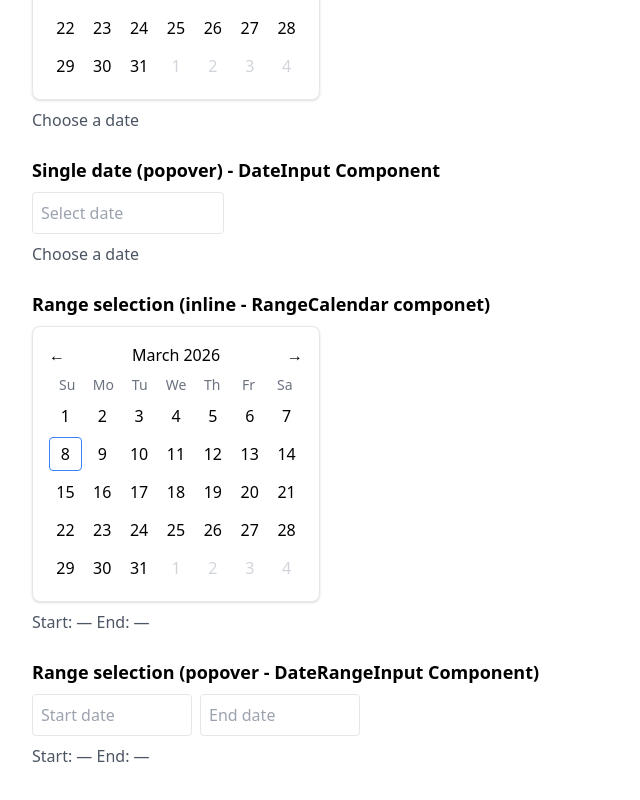
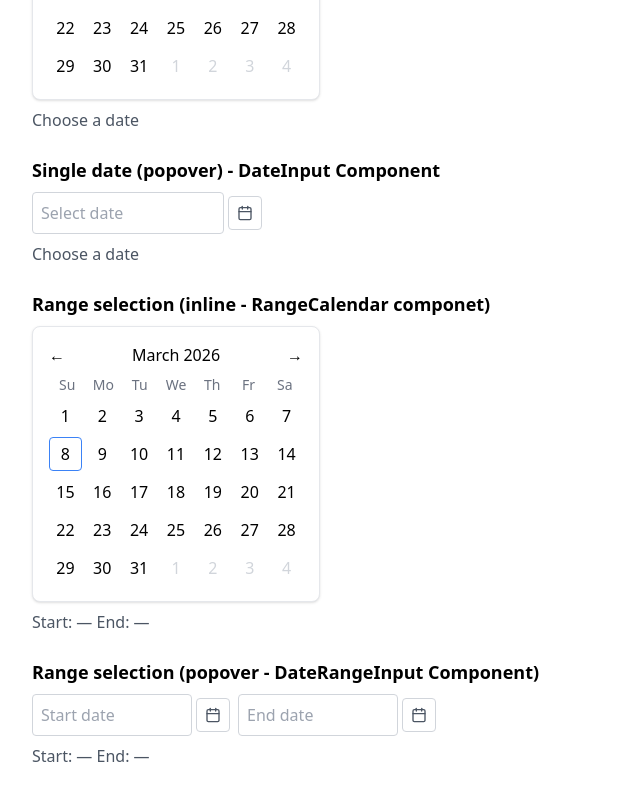
Before and after one commit to mrizzo99/qube3s-react-datepicker-full, a React (Vite) app: page / in a window 1280 px wide. Shown: the part 296-1096 px from the top of the page, without its empty margins (0-640 px from the left). Built offline with nearby package versions, Linux system fonts and the light colour scheme.

Commit message:
Added default icons for calendar inputs as well as details on how to use.

```diff
--- a/packages/core/src/components/DateInput/DateInput.tsx
+++ b/packages/core/src/components/DateInput/DateInput.tsx
@@ -8,6 +8,11 @@ export type DateInputProps = {
   onChange?: (date: Date) => void
   placeholder?: string
   formatDescription?: string
+  icon?: React.ReactNode
+  iconPosition?: 'left' | 'right'
+  iconAriaLabel?: string
+  inputClassName?: string
+  triggerClassName?: string
 }
 
 const visuallyHidden = {
@@ -26,7 +31,12 @@ export default function DateInput({
   value,
   onChange,
   placeholder = 'Select date',
-  formatDescription = 'Date format: MM/DD/YYYY'
+  formatDescription = 'Date format: MM/DD/YYYY',
+  icon,
+  iconPosition = 'right',
+  iconAriaLabel = 'Open calendar',
+  inputClassName = '',
+  triggerClassName = ''
 }: DateInputProps) {
   const [open, setOpen] = useState(false)
   const [internalDate, setInternalDate] = useState<Date | null>(value ?? null)
@@ -53,10 +63,20 @@ export default function DateInput({
   }
 
   return (
-    <div className="relative inline-block">
+    <div className="relative inline-flex items-center gap-1">
+      {iconPosition === 'left' && (
+        <button
+          type="button"
+          onClick={() => setOpen(o => !o)}
+          aria-label={iconAriaLabel}
+          className={`inline-flex items-center justify-center p-2 border border-gray-300 rounded hover:border-blue-400 focus-visible:outline-none focus-visible:ring-2 focus-visible:ring-blue-500 bg-white ${triggerClassName}`}
+        >
+          {icon ?? <DefaultCalendarIcon />}
+        </button>
+      )}
       <input
         readOnly
-        className="border p-2 rounded w-48"
+        className={`border border-gray-300 p-2 rounded w-48 hover:border-blue-400 focus-visible:outline-none focus-visible:ring-2 focus-visible:ring-blue-500 ${inputClassName}`}
         placeholder={placeholder}
         onClick={() => setOpen(o => !o)}
         value={formatted}
@@ -65,6 +85,16 @@ export default function DateInput({
         aria-expanded={open}
         aria-describedby={describedById}
       />
+      {iconPosition === 'right' && (
+        <button
+          type="button"
+          onClick={() => setOpen(o => !o)}
+          aria-label={iconAriaLabel}
+          className={`inline-flex items-center justify-center p-2 border border-gray-300 rounded hover:border-blue-400 focus-visible:outline-none focus-visible:ring-2 focus-visible:ring-blue-500 bg-white ${triggerClassName}`}
+        >
+          {icon ?? <DefaultCalendarIcon />}
+        </button>
+      )}
       <span id={describedById} style={visuallyHidden}>
         {formatDescription}
       </span>
@@ -87,3 +117,24 @@ export default function DateInput({
     </div>
   )
 }
+
+function DefaultCalendarIcon() {
+  return (
+    <svg
+      xmlns="http://www.w3.org/2000/svg"
+      viewBox="0 0 24 24"
+      fill="none"
+      stroke="currentColor"
+      strokeWidth="2"
+      strokeLinecap="round"
+      strokeLinejoin="round"
+      className="h-4 w-4 text-gray-600"
+      aria-hidden="true"
+    >
+      <rect x="3" y="4" width="18" height="18" rx="2" ry="2" />
+      <line x1="16" y1="2" x2="16" y2="6" />
+      <line x1="8" y1="2" x2="8" y2="6" />
+      <line x1="3" y1="10" x2="21" y2="10" />
+    </svg>
+  )
+}
--- a/packages/plus/src/components/DateRangeInput/DateRangeInput.tsx
+++ b/packages/plus/src/components/DateRangeInput/DateRangeInput.tsx
@@ -9,6 +9,11 @@ export type DateRangeInputProps = {
   placeholderStart?: string
   placeholderEnd?: string
   formatDescription?: string
+  icon?: React.ReactNode
+  iconPosition?: 'left' | 'right'
+  iconAriaLabel?: string
+  inputClassName?: string
+  triggerClassName?: string
 }
 
 const emptyRange: DateRange = { start: null, end: null }
@@ -29,7 +34,12 @@ export default function DateRangeInput({
   onChange,
   placeholderStart = 'Start date',
   placeholderEnd = 'End date',
-  formatDescription = 'Date format: MM/DD/YYYY'
+  formatDescription = 'Date format: MM/DD/YYYY',
+  icon,
+  iconPosition = 'right',
+  iconAriaLabel = 'Open calendar',
+  inputClassName = '',
+  triggerClassName = ''
 }: DateRangeInputProps) {
   const [open, setOpen] = useState(false)
   const [internalRange, setInternalRange] = useState<DateRange>(value ?? emptyRange)
@@ -62,9 +72,20 @@ export default function DateRangeInput({
   return (
     <div className="relative inline-flex flex-col gap-2">
       <div className="flex gap-2">
+        <div className="inline-flex items-center gap-1">
+          {iconPosition === 'left' && (
+            <button
+              type="button"
+              onClick={() => setOpen(o => !o)}
+              aria-label={iconAriaLabel}
+              className={`inline-flex items-center justify-center p-2 border border-gray-300 rounded hover:border-blue-400 focus-visible:outline-none focus-visible:ring-2 focus-visible:ring-blue-500 bg-white ${triggerClassName}`}
+            >
+              {icon ?? <DefaultCalendarIcon />}
+            </button>
+          )}
           <input
             readOnly
-          className="border p-2 rounded w-40"
+            className={`border border-gray-300 p-2 rounded w-40 hover:border-blue-400 focus-visible:outline-none focus-visible:ring-2 focus-visible:ring-blue-500 ${inputClassName}`}
             placeholder={placeholderStart}
             onClick={() => setOpen(o => !o)}
             value={formattedStart}
@@ -73,14 +94,47 @@ export default function DateRangeInput({
             aria-expanded={open}
             aria-describedby={describedById}
           />
+          {iconPosition === 'right' && (
+            <button
+              type="button"
+              onClick={() => setOpen(o => !o)}
+              aria-label={iconAriaLabel}
+              className={`inline-flex items-center justify-center p-2 border border-gray-300 rounded hover:border-blue-400 focus-visible:outline-none focus-visible:ring-2 focus-visible:ring-blue-500 bg-white ${triggerClassName}`}
+            >
+              {icon ?? <DefaultCalendarIcon />}
+            </button>
+          )}
+        </div>
+        <div className="inline-flex items-center gap-1">
+          {iconPosition === 'left' && (
+            <button
+              type="button"
+              onClick={() => setOpen(o => !o)}
+              aria-label={iconAriaLabel}
+              className={`inline-flex items-center justify-center p-2 border border-gray-300 rounded hover:border-blue-400 focus-visible:outline-none focus-visible:ring-2 focus-visible:ring-blue-500 bg-white ${triggerClassName}`}
+            >
+              {icon ?? <DefaultCalendarIcon />}
+            </button>
+          )}
           <input
             readOnly
-          className="border p-2 rounded w-40"
+            className={`border border-gray-300 p-2 rounded w-40 hover:border-blue-400 focus-visible:outline-none focus-visible:ring-2 focus-visible:ring-blue-500 ${inputClassName}`}
             placeholder={placeholderEnd}
             onClick={() => setOpen(o => !o)}
             value={formattedEnd}
             aria-describedby={describedById}
           />
+          {iconPosition === 'right' && (
+            <button
+              type="button"
+              onClick={() => setOpen(o => !o)}
+              aria-label={iconAriaLabel}
+              className={`inline-flex items-center justify-center p-2 border border-gray-300 rounded hover:border-blue-400 focus-visible:outline-none focus-visible:ring-2 focus-visible:ring-blue-500 bg-white ${triggerClassName}`}
+            >
+              {icon ?? <DefaultCalendarIcon />}
+            </button>
+          )}
+        </div>
       </div>
       <span id={describedById} style={visuallyHidden}>
         {formatDescription}
@@ -104,3 +158,24 @@ export default function DateRangeInput({
     </div>
   )
 }
+
+function DefaultCalendarIcon() {
+  return (
+    <svg
+      xmlns="http://www.w3.org/2000/svg"
+      viewBox="0 0 24 24"
+      fill="none"
+      stroke="currentColor"
+      strokeWidth="2"
+      strokeLinecap="round"
+      strokeLinejoin="round"
+      className="h-4 w-4 text-gray-600"
+      aria-hidden="true"
+    >
+      <rect x="3" y="4" width="18" height="18" rx="2" ry="2" />
+      <line x1="16" y1="2" x2="16" y2="6" />
+      <line x1="8" y1="2" x2="8" y2="6" />
+      <line x1="3" y1="10" x2="21" y2="10" />
+    </svg>
+  )
+}
```
Also changed, not shown: todo.txt, 2 other files (tests, documents, lock files or other folders). Lines whose indentation alone changed are shown as unchanged.
